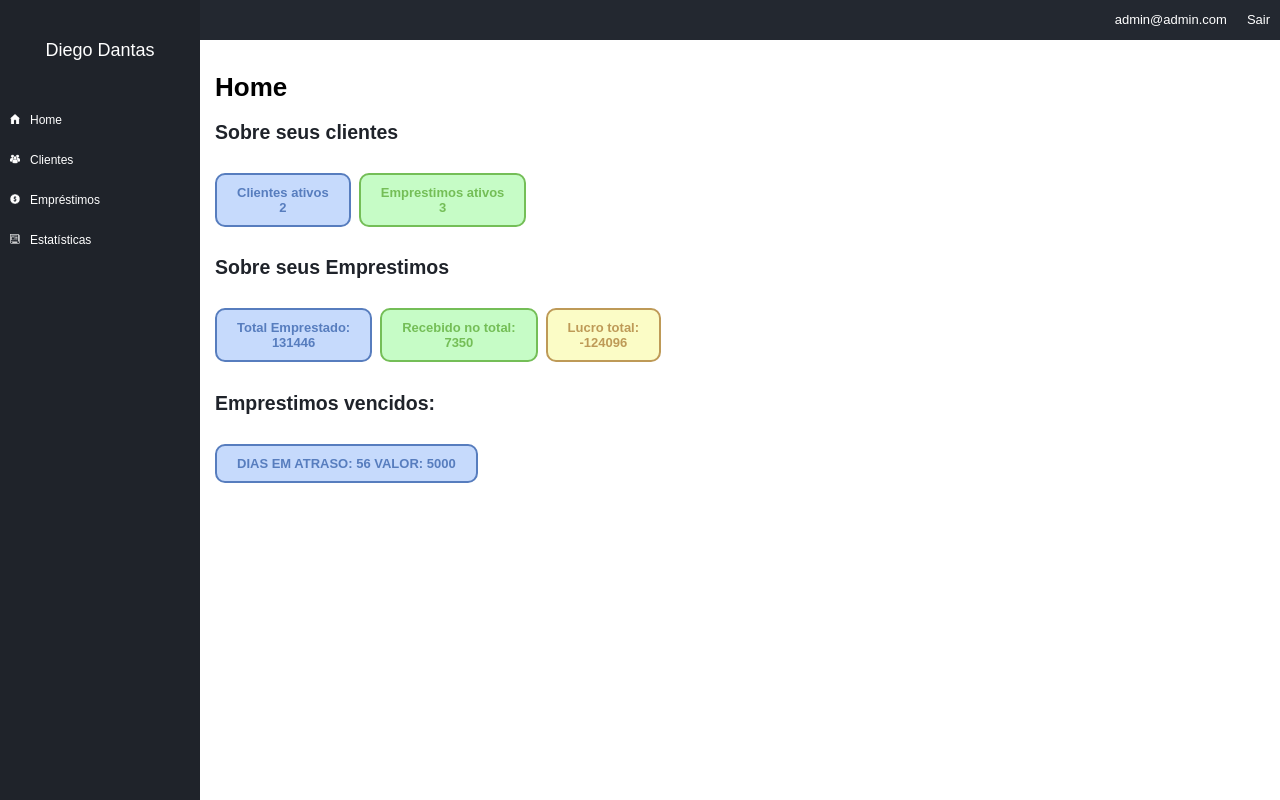
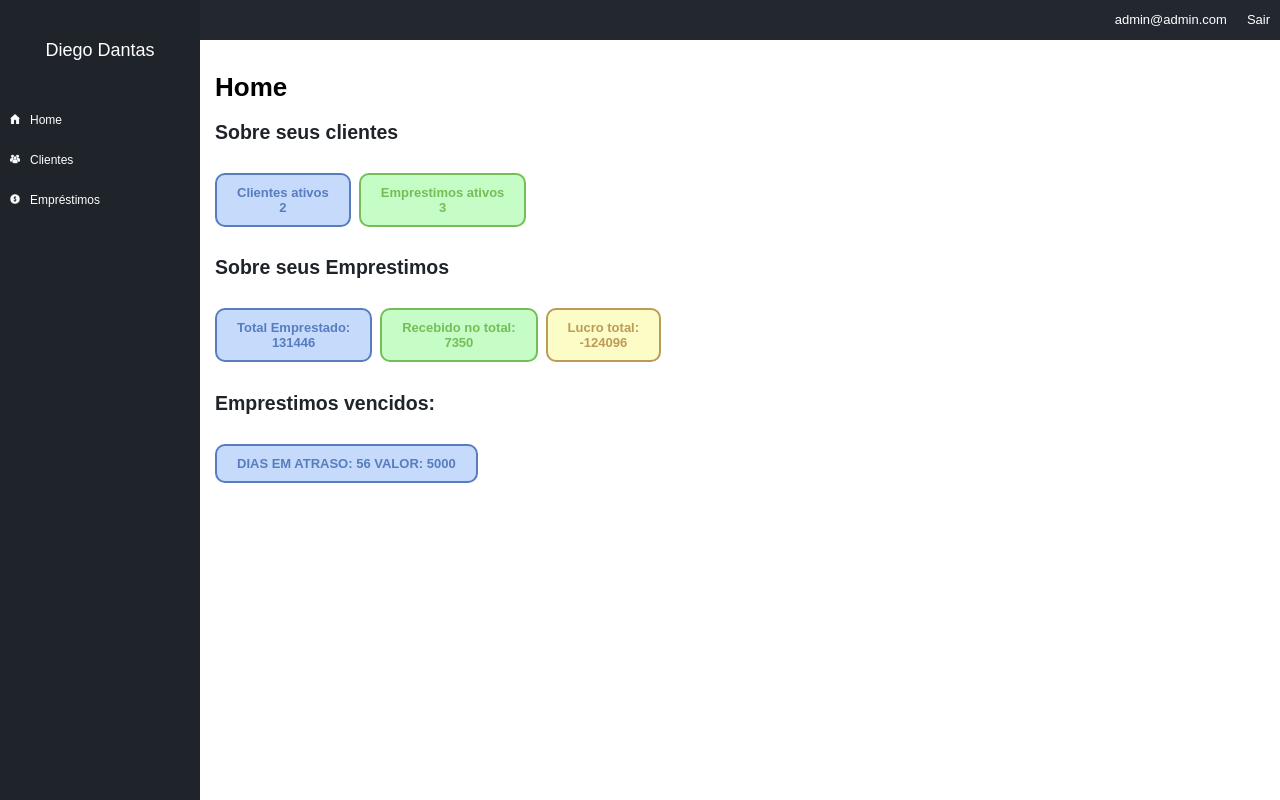
Before and after one commit to rscirilo/financeiro, a PHP site: page /financeiro/ in a window 1280 px wide. Run offline with PHP 8.4, Linux system fonts and the light colour scheme; a user stored in the database is signed in; data comes from the database, SQL or seed files in the repository.

Commit message:
estatistica tirado

```diff
--- a/views/template.php
+++ b/views/template.php
@@ -17,7 +17,7 @@
                     <li><a href="<?php echo BASE_URL; ?>">Home</a></li>
                     <li><a href="<?php echo BASE_URL; ?>clients">Clientes</a></li>
                     <li><a href="<?php echo BASE_URL; ?>emprestimo">Empréstimos</a></li>
-                    <li><a href="<?php echo BASE_URL; ?>estatistica">Estatísticas</a></li>
+                    <!-- <li><a href="<?php echo BASE_URL; ?>estatistica">Estatísticas</a></li> -->
                     <!-- <li><a href="<?php echo BASE_URL; ?>permissions">Permissões</a></li> -->
                     <!-- <li><a href="<?php echo BASE_URL; ?>users">Usuários</a></li>
                     <li><a href="<?php echo BASE_URL; ?>exemplo">Exemplo</a></li> -->
```
